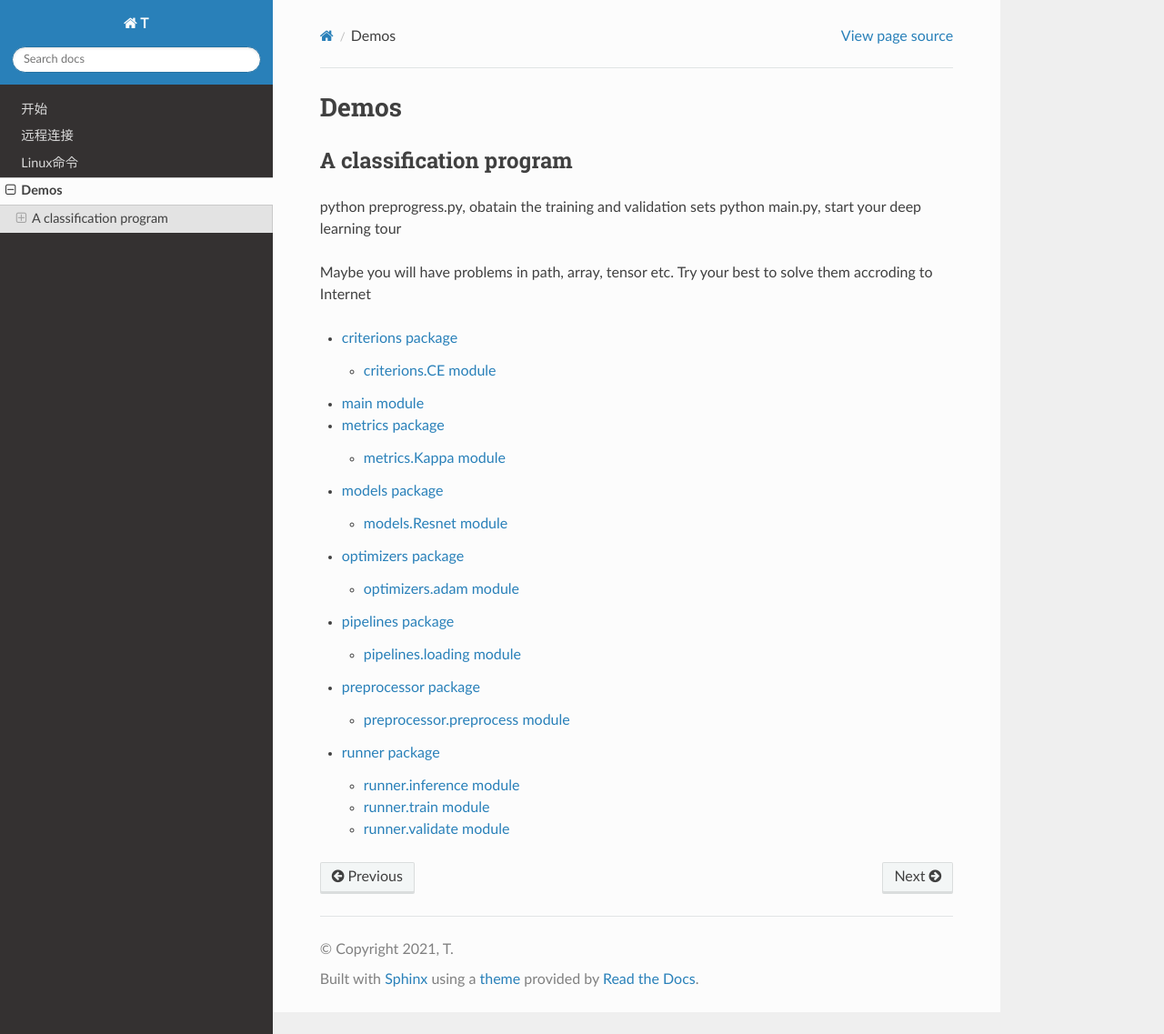
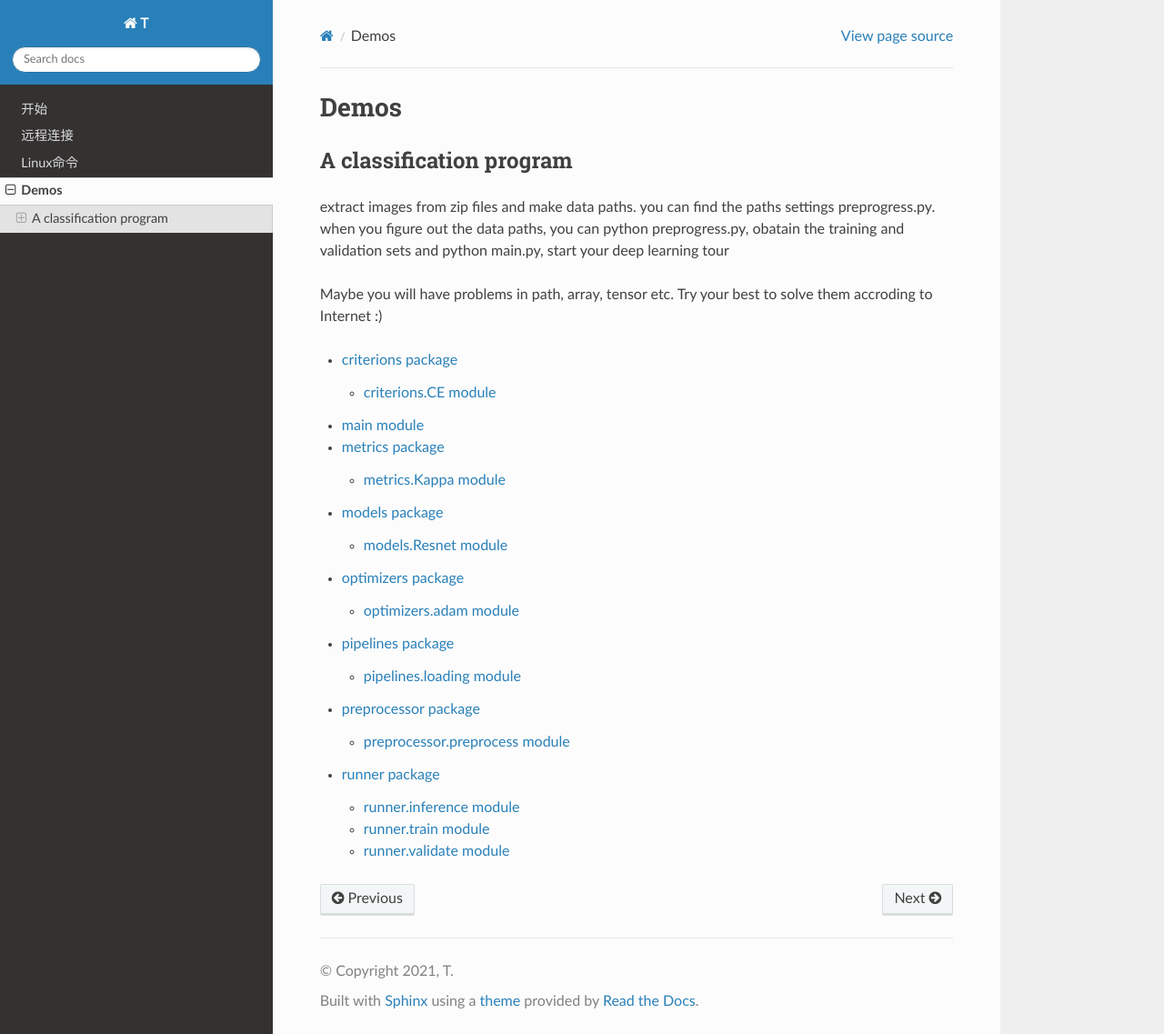
Before and after one commit to Tanbobobo/DL-starter, a Sphinx documentation site: the page built from docs/modules.rst, in a window 1280 px wide and 1137 px high. Shown: the whole window at 91% size. Built offline with Sphinx 7.4.7 and the Read the Docs theme 2.0.0, drawn with Linux system fonts in a browser that asks for light colours.

Commit message:
Update modules.rst

```diff
--- a/docs/modules.rst
+++ b/docs/modules.rst
@@ -3,11 +3,15 @@ Demos
 
 A classification program
 ------------------------
+extract images from zip files and make data paths.
+you can find the paths settings preprogress.py.
+when you figure out the data paths, you can
 python preprogress.py, obatain the training and validation sets
+and
 python main.py, start your deep learning tour
 
 Maybe you will have problems in path, array, tensor etc.
-Try your best to solve them accroding to Internet
+Try your best to solve them accroding to Internet :)
 
 
 .. toctree::
```
